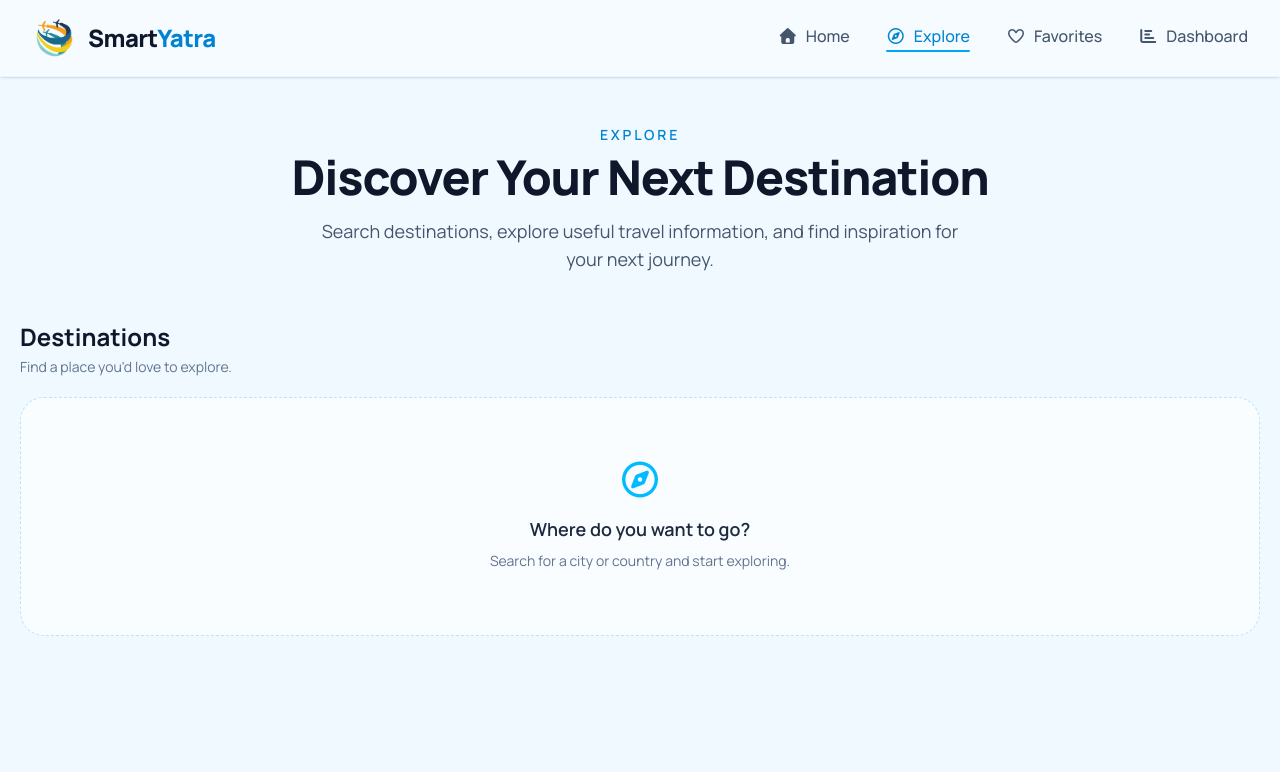
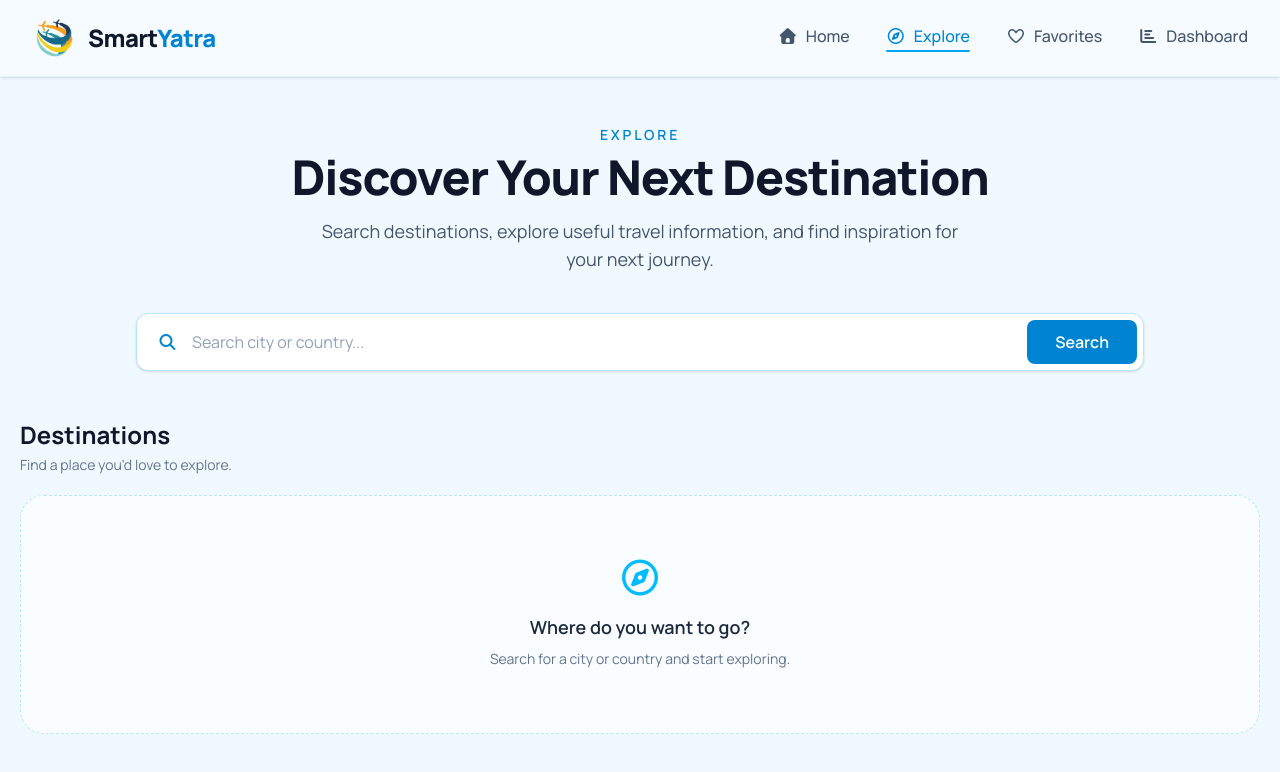
Before and after one commit to leosum1t/SmartTrip, a React (Vite) app: page /explore in a window 1280 px wide. Shown: the top 772 px of the page. Built offline with nearby package versions, Linux system fonts and the light colour scheme.

Commit message:
feat: add destination search bar

```diff
--- /dev/null
+++ b/src/components/SearchBar.jsx
@@ -0,0 +1,17 @@
+function SearchBar() {
+  return (
+    <div className="mx-auto mt-10 max-w-5xl px-2">
+      <div className="flex items-center rounded-xl border border-sky-200 bg-white p-1.5 shadow-sm transition duration-200 focus-within:border-sky-400 focus-within:shadow-md">
+        <i className="fa-solid fa-magnifying-glass ml-4 text-sky-600"></i>
+
+        <input type="text" placeholder="Search city or country..." className="w-full bg-transparent px-4 py-2.5 text-slate-700 outline-none placeholder:text-slate-400" />
+
+        <button className="rounded-lg bg-sky-600 px-7 py-2.5 font-semibold text-white transition duration-200 hover:bg-sky-700">
+          Search
+        </button>
+      </div>
+    </div>
+  )
+}
+
+export default SearchBar
--- a/src/pages/Explore.jsx
+++ b/src/pages/Explore.jsx
@@ -1,3 +1,5 @@
+import SearchBar from "../components/SearchBar"
+
 function Explore() {
   return (
     <main className="min-h-screen bg-sky-50 px-5 py-12">
@@ -10,6 +12,8 @@ function Explore() {
             Search destinations, explore useful travel information, and find inspiration for your next journey.
           </p>
         </div>
+
+        <SearchBar />
 
         <section className="mt-12">
           <div className="mb-5">
```
